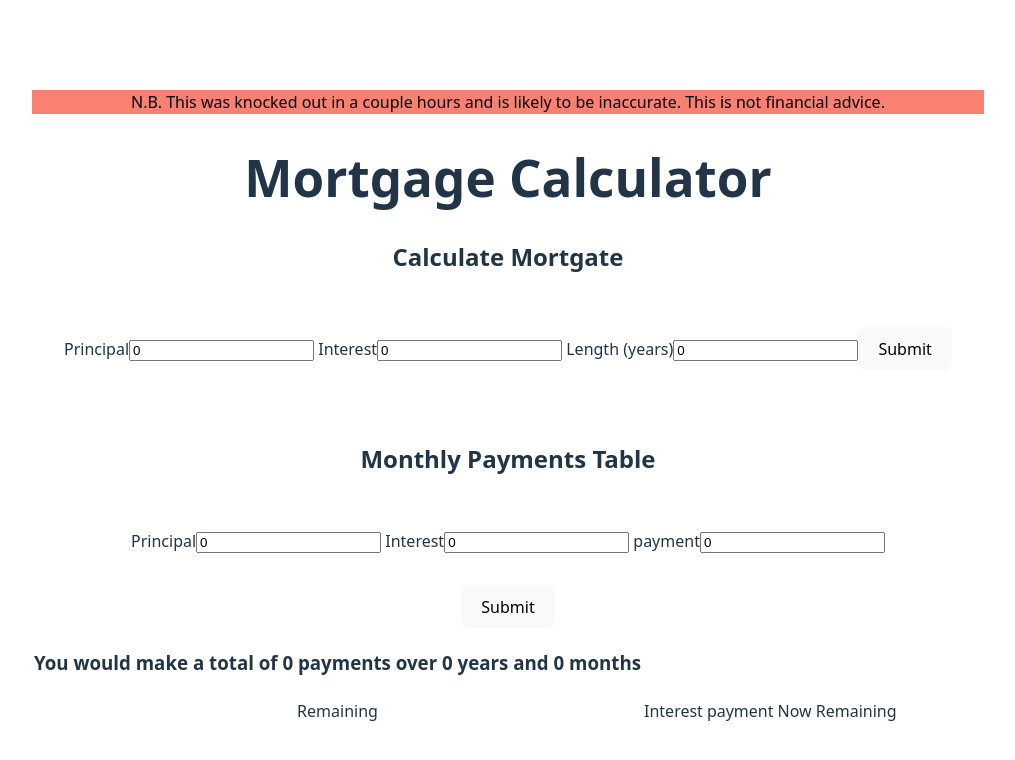
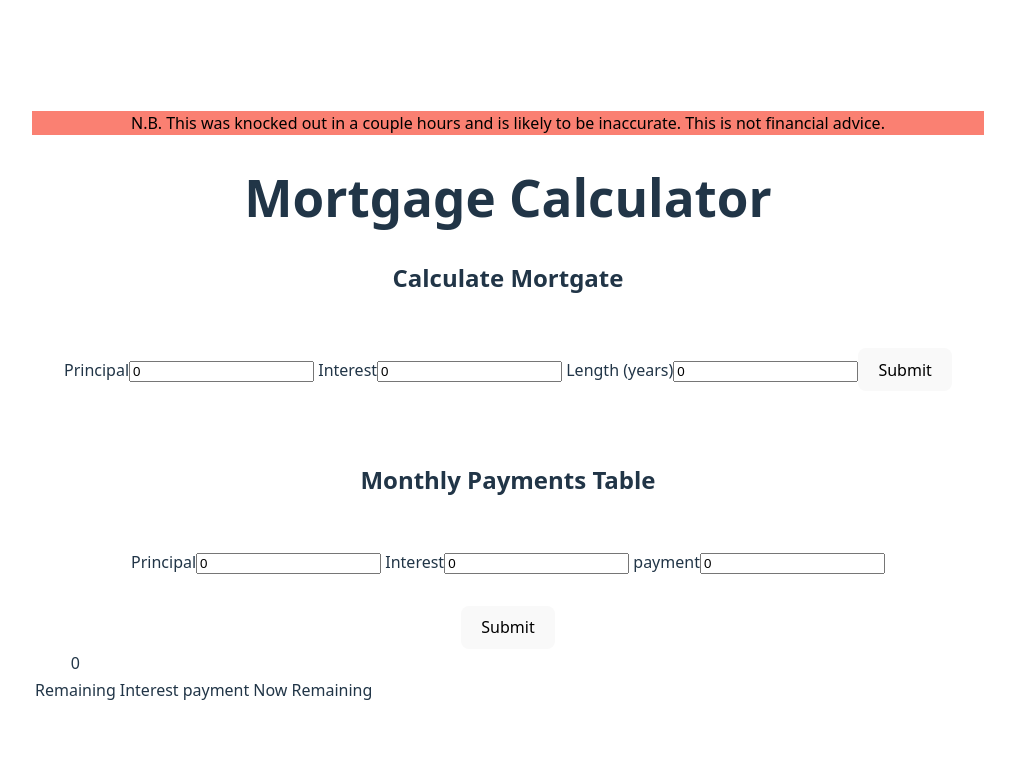
Before and after one commit to rjp-coder/mortgage-calc, a React (Vite) app: page / in a window 1280 px wide. Shown: the top 760 px of the page, without its empty margins (132-1147 px from the left). Built offline with nearby package versions, Linux system fonts and the light colour scheme.

Commit message:
conditionally display error message

```diff
--- a/src/Mortgage.tsx
+++ b/src/Mortgage.tsx
@@ -45,7 +45,7 @@ function App() {
           setResults2(repayments);
         }}> Submit</button>
       <table id="results">
-        <h3> You would make a total of {results2.length} payments over {Math.floor(results2.length / 12)} years and {results2.length % 12} months</h3>
+        {results2.length && (<h3> You would make a total of {results2.length} payments over {Math.floor(results2.length / 12)} years and {results2.length % 12} months</h3>)}
       <tr><td>Remaining</td><td>Interest</td><td>payment</td><td>Now Remaining</td></tr>
         {
           results2.map((result, i) => (
```
